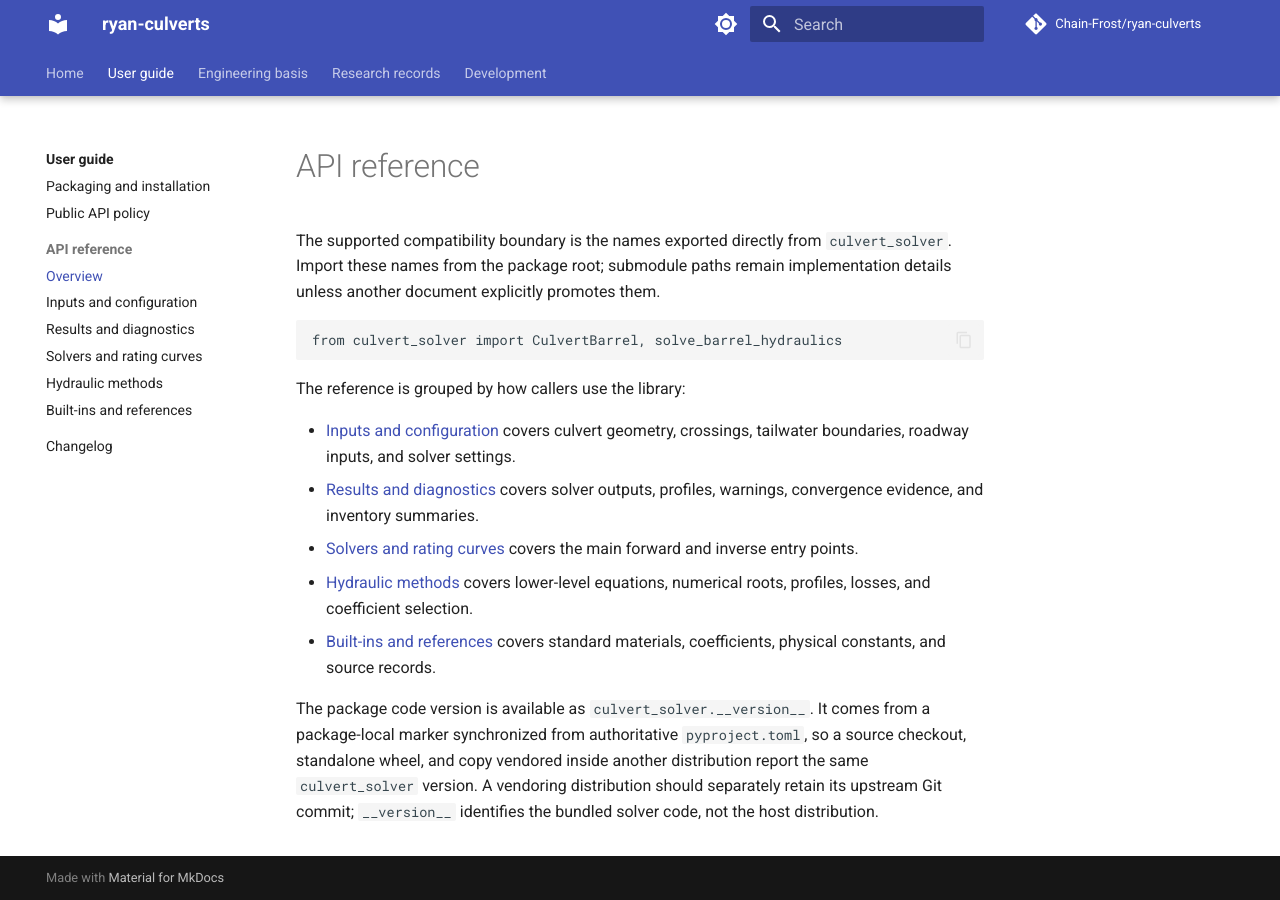
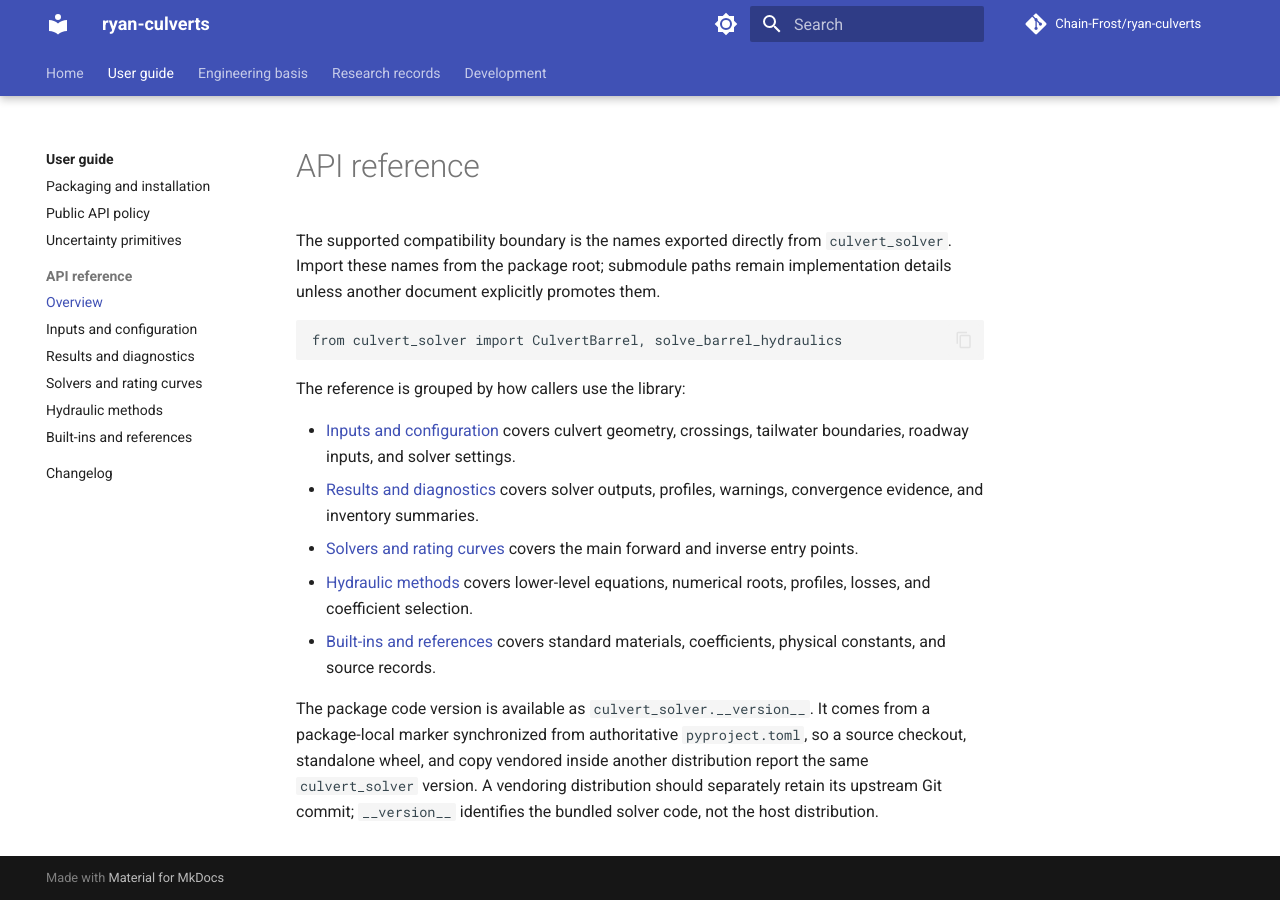
Before and after one commit to Chain-Frost/ryan-culverts, an MkDocs documentation site: the page built from docs/api.md, in a window 1280 px wide. Built offline with MkDocs 1.6.1 and Material for MkDocs 9.7.7, drawn with Linux system fonts in a browser that asks for light colours; comment, search, counter and statistics services are not loaded.

Commit message:
docs: add uncertainty primitives to navigation

```diff
--- a/mkdocs.yml
+++ b/mkdocs.yml
@@ -61,6 +61,7 @@ nav:
   - User guide:
       - Packaging and installation: packaging.md
       - Public API policy: public_api.md
+      - Uncertainty primitives: uncertainty.md
       - API reference:
           - Overview: api.md
           - Inputs and configuration: api/inputs.md
```
